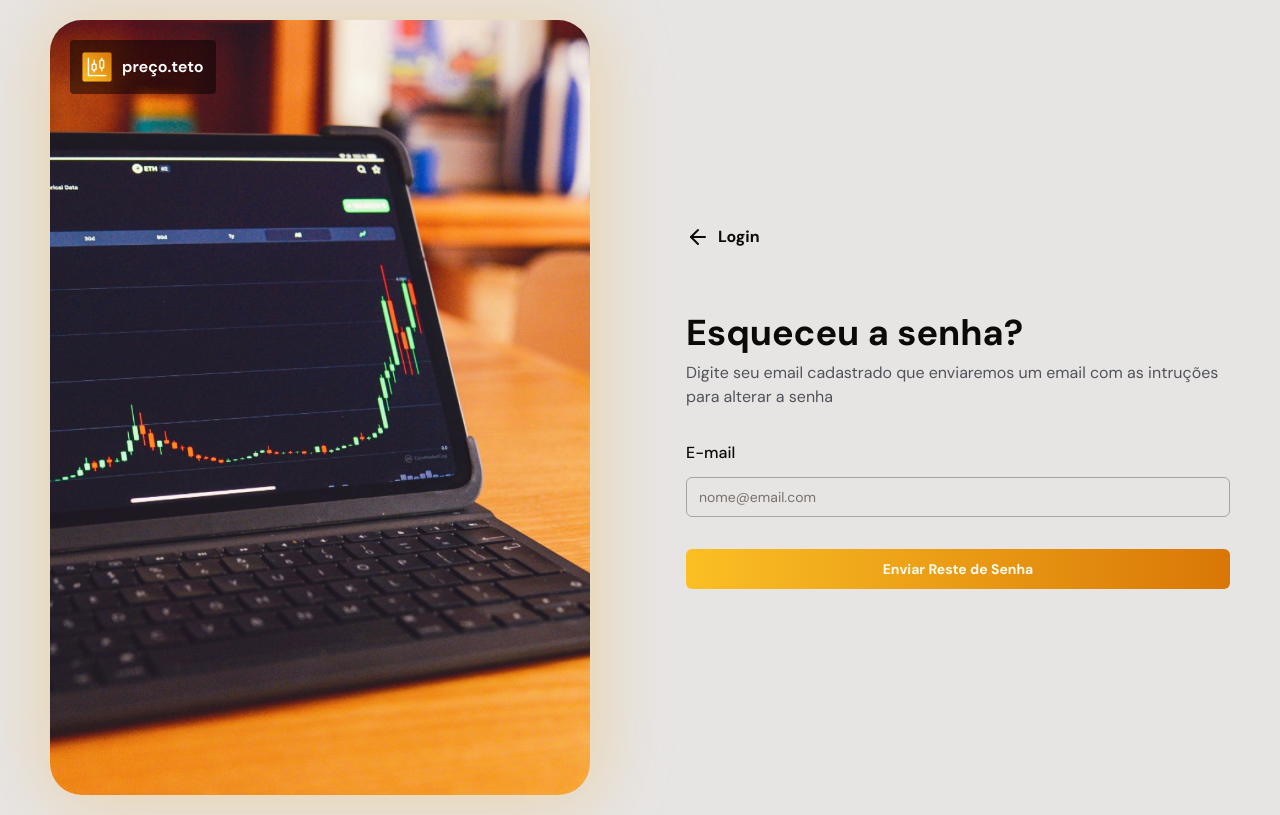
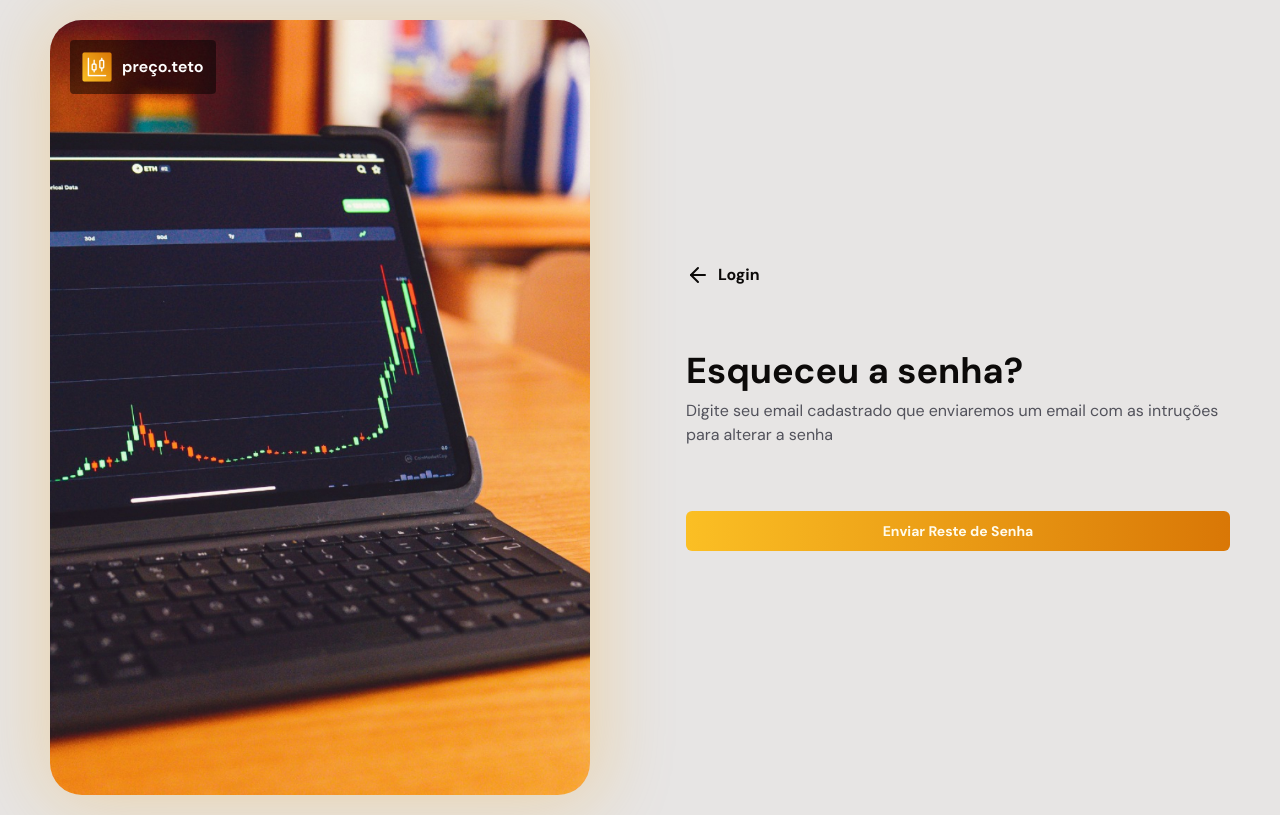
Before and after one commit to joaofbrigido/maxcota, a Next.js app: page /login/lost in a window 1280 px wide. Built offline with nearby package versions, Linux system fonts and the light colour scheme.

Commit message:
ajuste para deploy

```diff
--- a/src/app/login/lost/page.tsx
+++ b/src/app/login/lost/page.tsx
@@ -19,13 +19,12 @@ export default function LostLoginPage() {
         para alterar a senha
       </p>
       <div className="flex flex-col gap-5 my-8">
-        <CustomInput
+        {/* <CustomInput
           label="E-mail"
           name="email"
           type="email"
           placeholder="nome@email.com"
-          isLogin
-        />
+        /> */}
       </div>
 
       <Button className="w-full">Enviar Reste de Senha</Button>
--- a/src/app/login/reset/page.tsx
+++ b/src/app/login/reset/page.tsx
@@ -18,20 +18,18 @@ export default function ResetLoginPage() {
         Preencha os campos abaixo para definir uma nova senha
       </p>
       <div className="flex flex-col gap-5 my-8">
-        <CustomInput
+        {/* <CustomInput
           label="Nova Senha"
           name="password"
           type="password"
           placeholder="senha"
-          isLogin
         />
         <CustomInput
           label="Confirmar Nova Senha"
           name="confirmPassword"
           type="password"
           placeholder="confirmar senha"
-          isLogin
-        />
+        /> */}
       </div>
 
       <Button className="w-full">Alterar Senha</Button>
--- a/src/components/custom/myaccount/MyaccountForm.tsx
+++ b/src/components/custom/myaccount/MyaccountForm.tsx
@@ -6,7 +6,7 @@ export const MyaccountForm = () => {
   return (
     <form>
       <div className="grid grid-cols-3 gap-5 mt-8 max-lg:grid-cols-2 max-sm:grid-cols-1">
-        <CustomInput label="Nome Completo" name="fullName" placeholder="Nome" />
+        {/* <CustomInput label="Nome Completo" name="fullName" placeholder="Nome" />
         <CustomInput label="E-mail" name="email" placeholder="e-mail" />
         <CustomInput
           label="Plano"
@@ -26,7 +26,7 @@ export const MyaccountForm = () => {
           name="confirmPassword"
           placeholder="Confirmação nova senha"
           type="password"
-        />
+        /> */}
       </div>
 
       <div className="flex gap-3 mt-8">
```
